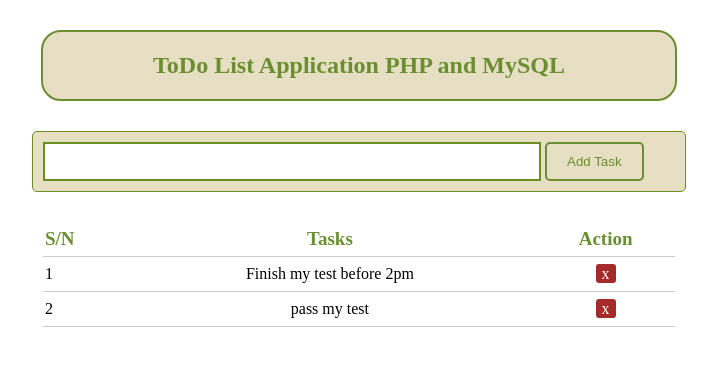
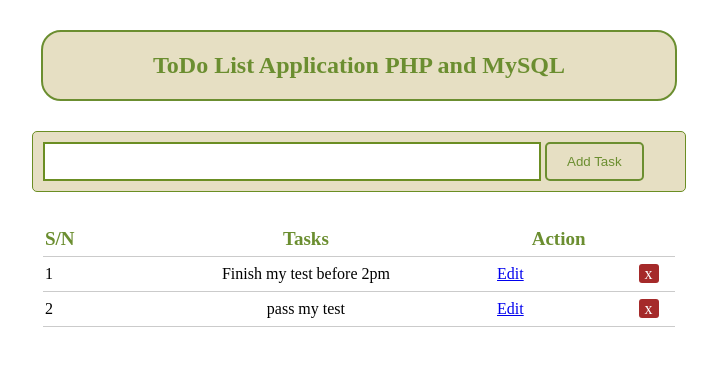
Before and after one commit to icedesigns923/ToDoAPP, a PHP site: page / in a window 1280 px wide. Shown: the top 366 px of the page, without its empty margins (281-998 px from the left). Run offline with PHP 8.4, Linux system fonts and the light colour scheme; data comes from the database, SQL or seed files in the repository.

Commit message:
i added update
Write a Todo list program that uses mySQL to store user’s data

```diff
--- a/index.php
+++ b/index.php
@@ -17,7 +17,15 @@
 		}
 	}
 
- // delete task
+	// update task
+if (isset($_GET['edit_task'])) {
+	$id = $_GET['edit_task'];
+
+	mysqli_query($db, "UPDATE FROM tasks WHERE id=$id");
+	header('location: index.php');
+}
+
+// delete task
 if (isset($_GET['del_task'])) {
 	$id = $_GET['del_task'];
 
@@ -25,6 +33,10 @@ if (isset($_GET['del_task'])) {
 	header('location: index.php');
 }
   ?>
+
+
+
+
 
 
  <!DOCTYPE html>
@@ -63,6 +75,9 @@ if (isset($_GET['del_task'])) {
 			<tr>
 				<td> <?php echo $i; ?> </td>
 				<td class="task"> <?php echo $row['task']; ?> </td>
+				<td class="edit">
+					<a href="index.php?edit_task=<?php echo $row['id'] ?>">Edit</a>
+				</td>
 				<td class="delete">
 					<a href="index.php?del_task=<?php echo $row['id'] ?>">x</a>
 				</td>
```
